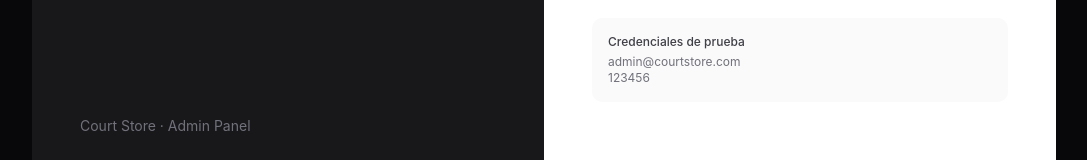
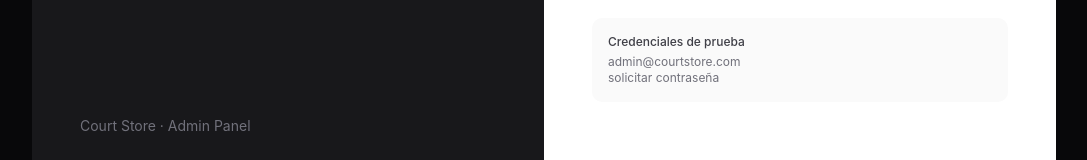
Before and after one commit to Fereiral18/tennis-stars, a React (Vite) app: page /login in a window 1280 px wide. Shown: the part 526-686 px from the top of the page, without its empty margins (96-1183 px from the left). Built offline with nearby package versions, Linux system fonts and the light colour scheme; no server answers.

Commit message:
se agrego a la parte del login solicitar contraseña ya que tenia una por defecto

```diff
--- a/src/features/auth/pages/LoginPage.tsx
+++ b/src/features/auth/pages/LoginPage.tsx
@@ -102,7 +102,7 @@ export function LoginPage() {
                 admin@courtstore.com
               </p>
 
-              <p>123456</p>
+              <p>solicitar contraseña</p>
             </div>
           </div>
         </section>
```
